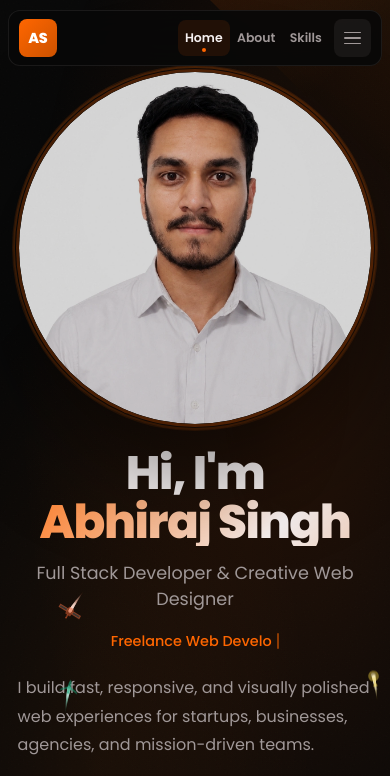
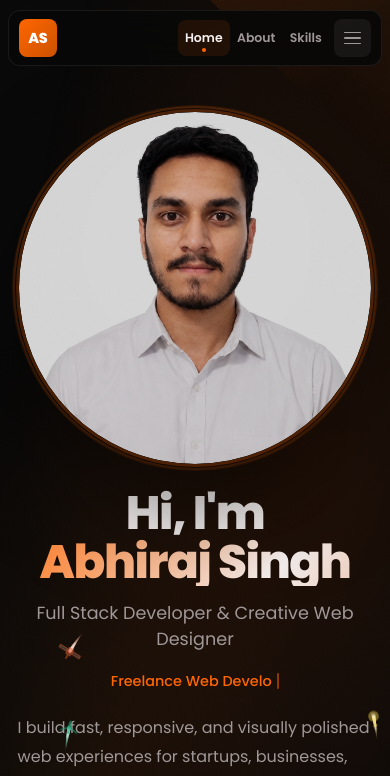
Before and after one commit to AbhirajSingh-1/AbhirajSingh-Portfolio, a React (Vite) app: page / in a window 390 px wide. Shown: the top 776 px of the page. Built offline with nearby package versions, Linux system fonts and the light colour scheme.

Commit message:
Enchanced UI and responsiveness

```diff
--- a/index.html
+++ b/index.html
@@ -33,20 +33,28 @@
     />
 
     <!-- <link rel="icon" type="image/svg+xml" href="/favicon.svg" /> -->
-    <link rel="preconnect" href="https://fonts.cangoogleapis.com" />
+
+    <!-- Font resource hints -->
+    <link rel="preconnect" href="https://fonts.googleapis.com" />
     <link rel="preconnect" href="https://fonts.gstatic.com" crossorigin />
+    <link rel="dns-prefetch" href="https://fonts.googleapis.com" />
+
+    <!-- Only load 4 weights instead of 7 — saves ~120 KB -->
     <link
-      href="https://fonts.googleapis.com/css2?family=Poppins:wght@300;400;500;600;700;800;900&display=swap"
+      href="https://fonts.googleapis.com/css2?family=Poppins:wght@400;600;700;800&display=swap"
       rel="stylesheet"
       media="print"
       onload="this.media='all'"
     />
     <noscript>
       <link
-        href="https://fonts.googleapis.com/css2?family=Poppins:wght@300;400;500;600;700;800;900&display=swap"
+        href="https://fonts.googleapis.com/css2?family=Poppins:wght@400;600;700;800&display=swap"
         rel="stylesheet"
       />
     </noscript>
+
+    <!-- Preload LCP hero image so it starts fetching immediately -->
+    <link rel="preload" as="image" href="/src/assets/projects/ME4.webp" fetchpriority="high" />
 
     <title>Abhiraj Singh - Full Stack Developer &amp; Creative Web Designer</title>
   </head>
--- a/src/App.jsx
+++ b/src/App.jsx
@@ -1,56 +1,48 @@
-import { useEffect, lazy, Suspense } from 'react';
+import { lazy, Suspense } from 'react';
 import { MotionConfig } from 'framer-motion';
 import Navbar from './components/Navbar';
 import FloatingSocials from './components/FloatingSocials';
 
 import Hero from './sections/Hero';
-import About from './sections/About';
-// Lazy load sections below the fold
-const Skills = lazy(() => import('./sections/Skills'));
-const Projects = lazy(() => import('./sections/Projects'));
-const Services = lazy(() => import('./sections/Services'));
-const Testimonials = lazy(() => import('./sections/Testimonials'));
-const Profiles = lazy(() => import('./sections/Profiles'));
-const Contact = lazy(() => import('./sections/Contact'));
-import Footer from './sections/Footer';
 
-// Fallback component for lazy sections
-const SectionLoader = () => <div style={{ minHeight: '100px' }} />;
+// All below-fold sections lazy-loaded for best FCP/LCP
+const About       = lazy(() => import('./sections/About'));
+const Skills      = lazy(() => import('./sections/Skills'));
+const Projects    = lazy(() => import('./sections/Projects'));
+const Services    = lazy(() => import('./sections/Services'));
+const Testimonials= lazy(() => import('./sections/Testimonials'));
+const Profiles    = lazy(() => import('./sections/Profiles'));
+const Contact     = lazy(() => import('./sections/Contact'));
+const Footer      = lazy(() => import('./sections/Footer'));
+
+// Minimal height placeholder while lazy section loads
+const SectionLoader = () => <div style={{ minHeight: '60px' }} />;
 
 function App() {
-  useEffect(() => {
-    document.documentElement.setAttribute('data-theme', 'dark');
-  }, []);
-
   return (
     <MotionConfig reducedMotion="user">
       <FloatingSocials />
       <Navbar />
 
       <main>
+        {/* Hero is eager — it IS the LCP element */}
         <Hero />
-        <About />
+
+        {/* Single Suspense boundary for all below-fold content */}
         <Suspense fallback={<SectionLoader />}>
+          <About />
           <Skills />
-        </Suspense>
-        <Suspense fallback={<SectionLoader />}>
           <Projects />
-        </Suspense>
-        <Suspense fallback={<SectionLoader />}>
           <Services />
-        </Suspense>
-        <Suspense fallback={<SectionLoader />}>
           <Testimonials />
-        </Suspense>
-        <Suspense fallback={<SectionLoader />}>
           <Profiles />
-        </Suspense>
-        <Suspense fallback={<SectionLoader />}>
           <Contact />
         </Suspense>
       </main>
 
-      <Footer />
+      <Suspense fallback={null}>
+        <Footer />
+      </Suspense>
     </MotionConfig>
   );
 }
--- a/src/index.css
+++ b/src/index.css
@@ -2110,6 +2110,7 @@ textarea.form-input {
     justify-self: center;
     width: min(100%, 22rem);
     order: -1;
+    margin-top: 2.5rem;
     /* Mobile: animate in from right with bounce */
     animation: mobileHeroSlideIn 0.85s cubic-bezier(0.34, 1.56, 0.64, 1) both;
   }
--- a/vite.config.js
+++ b/vite.config.js
@@ -11,5 +11,22 @@ export default defineConfig({
     target: 'es2020',
     minify: 'esbuild',
     cssMinify: true,
+    // Split vendor chunks so the main bundle stays small
+    rollupOptions: {
+      output: {
+        manualChunks: {
+          // React core in its own chunk — very cacheable
+          'vendor-react': ['react', 'react-dom'],
+          // Framer-motion is large (~150KB) — isolate it
+          'vendor-motion': ['framer-motion'],
+          // Icons — loaded only when needed
+          'vendor-icons': ['lucide-react'],
+          // EmailJS — only used in Contact section
+          'vendor-email': ['@emailjs/browser'],
+        },
+      },
+    },
+    // Raise warning threshold slightly (framer-motion is inherently large)
+    chunkSizeWarningLimit: 600,
   },
 })
```
